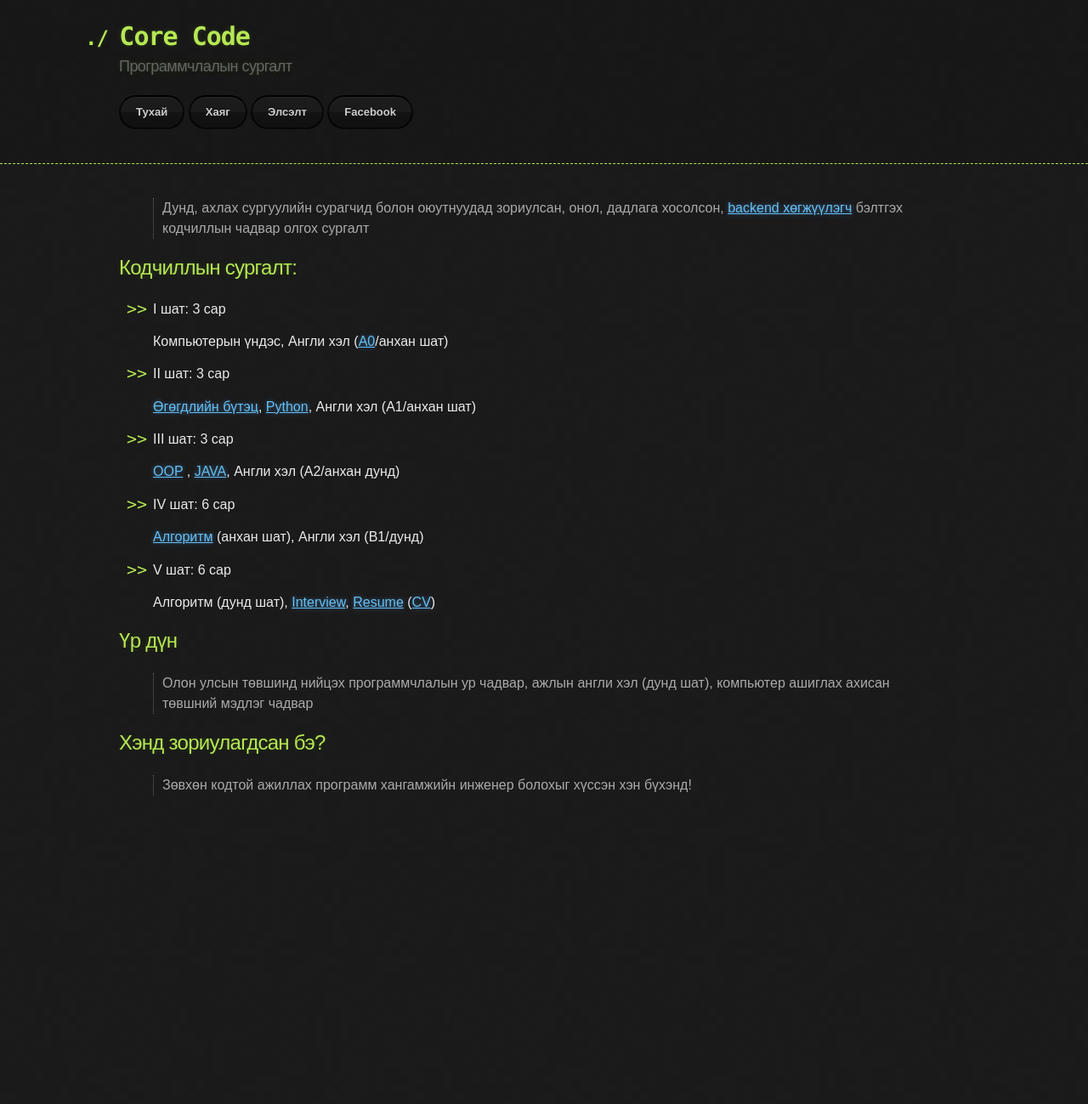
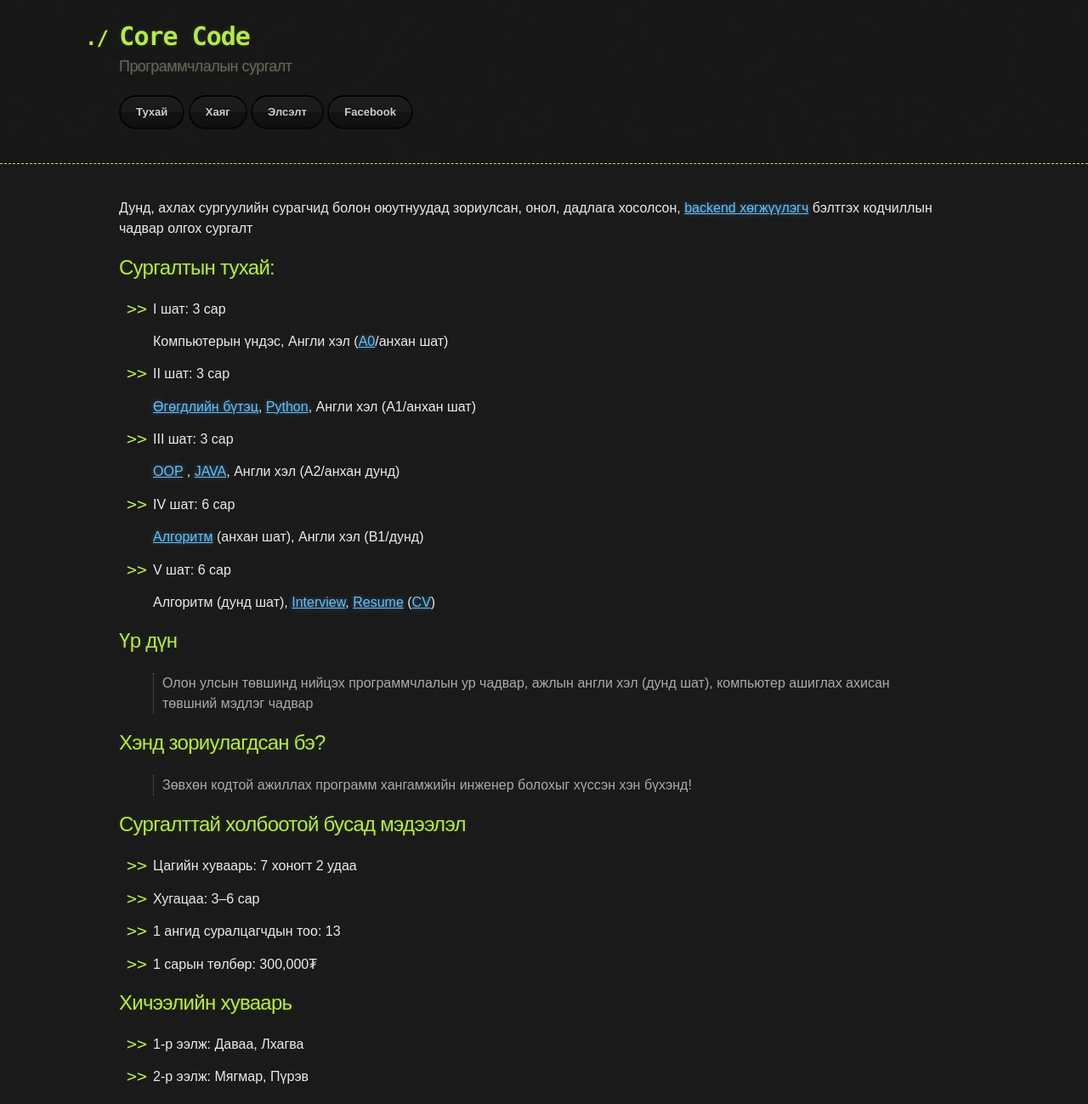
Before and after one commit to ganaatulgaa/corecode, a Jekyll site: the page built from index.md, in a window 1280 px wide. Shown: the whole page at 85% size. Built offline with Jekyll 4.4.1, drawn with Linux system fonts in a browser that asks for light colours; before the commit the page ends 956 px from its top, so only the background shows below that.

Commit message:
Update index.md

```diff
--- a/index.md
+++ b/index.md
@@ -2,12 +2,10 @@
 layout: default
 ---
 
-
-> Дунд, ахлах сургуулийн сурагчид болон оюутнуудад зориулсан,
-> онол, дадлага хосолсон, [backend хөгжүүлэгч](./backend.md) бэлтгэх кодчиллын чадвар олгох сургалт
+Дунд, ахлах сургуулийн сурагчид болон оюутнуудад зориулсан, онол, дадлага хосолсон, [backend хөгжүүлэгч](./backend.md) бэлтгэх кодчиллын чадвар олгох сургалт
 
 
-## Кодчиллын сургалт:
+## Сургалтын тухай:
 
 - І шат:  3 сар
 
@@ -39,3 +37,19 @@ layout: default
 ## Хэнд зориулагдсан бэ?
 
 > Зөвхөн кодтой ажиллах программ хангамжийн инженер болохыг хүссэн хэн бүхэнд!
+
+## Сургалттай холбоотой бусад мэдээлэл
+
+- Цагийн хуваарь: 7 хоногт 2 удаа
+
+- Хугацаа: 3--6 сар
+
+- 1 ангид суралцагчдын тоо: 13
+
+- 1 сарын төлбөр: 300,000₮
+
+## Хичээлийн хуваарь
+
+- 1-р ээлж: Даваа, Лхагва
+
+- 2-р ээлж: Мягмар, Пүрэв
```
